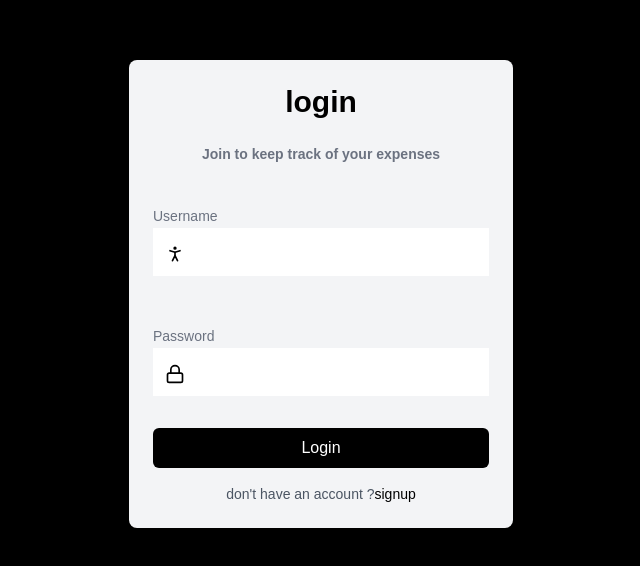
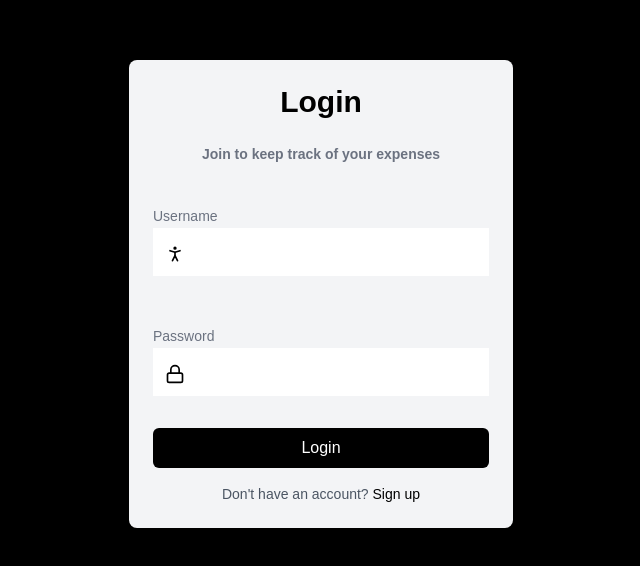
Before and after one commit to Abdullah-Radwan1/graphQl-project, a Next.js app in the folder client/: page /login in a window 1280 px wide. Shown: the part 106-672 px from the top of the page, without its empty margins (319-959 px from the left). Built offline with nearby package versions, Linux system fonts and the light colour scheme; no server answers.

Commit message:
adding cookies

```diff
--- a/client/app/login/page.tsx
+++ b/client/app/login/page.tsx
@@ -1,6 +1,5 @@
 "use client";
 import Input from "@/components/Input";
-
 import Link from "next/link";
 import React, { useEffect, useState } from "react";
 import { Lock, PersonStanding } from "lucide-react";
@@ -9,7 +8,9 @@ import { LOGIN } from "@/graphql/mutations/userMut";
 import toast from "react-hot-toast";
 import { useRouter } from "next/navigation";
 import { GET_AUTHENTICATED_USER } from "@/graphql/queries/userQuery";
-const page = () => {
+import Cookies from "js-cookie";
+
+const Page = () => {
   const router = useRouter();
   const {
     data: authuser,
@@ -29,26 +30,32 @@ const page = () => {
   });
 
   const [loginFunc, { data, loading }] = useMutation(LOGIN);
+
   const handleChange = (e: React.ChangeEvent<HTMLInputElement>) => {
     const { name, value } = e.target;
-
     setLoginData((prevData) => ({
       ...prevData,
       [name]: value,
     }));
   };
+
   const handleSubmit = async (e: React.FormEvent<HTMLFormElement>) => {
     e.preventDefault();
     try {
       await loginFunc({
         variables: { input: loginData },
       });
-   toast.success("logged in successfuly");
+      toast.success("Logged in successfully");
+
+      // Set the "isLoggedIn" cookie with a value of 1
+      Cookies.set("isLoggedIn", "1", { expires: 7 }); // Expires in 7 days
+
       router.push("/");
     } catch (error: any) {
-   toast.error(error.message || "error occured");
+      toast.error(error.message || "An error occurred");
     }
   };
+
   return (
     <div>
       <div className="h-screen flex justify-center items-center">
@@ -56,7 +63,7 @@ const page = () => {
           <div className="w-full bg-gray-100 min-w-80 sm:min-w-96 flex items-center justify-center">
             <div className="max-w-md w-full p-6">
               <h1 className="text-3xl font-semibold mb-6 text-black text-center">
-        login{" "}
+                Login
               </h1>
               <h1 className="text-sm font-semibold mb-6 text-gray-500 text-center">
                 Join to keep track of your expenses
@@ -74,12 +81,11 @@ const page = () => {
                   label="Password"
                   id="password"
                   name="password"
-         type="password" // You can specify input type like "password" here
+                  type="password"
                   value={loginData.password}
                   onChange={handleChange}
                   icon={Lock}
                 />
-
                 <div>
                   <button
                     type="submit"
@@ -92,9 +98,9 @@ const page = () => {
               </form>
               <div className="mt-4 text-sm text-gray-600 text-center">
                 <p>
-         don't have an account ?
+                  Don't have an account?{" "}
                   <Link href="/signup" className="text-black hover:underline">
-          signup
+                    Sign up
                   </Link>
                 </p>
               </div>
@@ -106,4 +112,4 @@ const page = () => {
   );
 };
 
-export default page;
+export default Page;
--- a/client/app/page.tsx
+++ b/client/app/page.tsx
@@ -13,10 +13,12 @@ import { useEffect, useState } from "react";
 import { ChartData, stat } from "@/types/transactionsType";
 import { useRouter } from "next/navigation";
 import { GET_AUTHENTICATED_USER } from "@/graphql/queries/userQuery";
+import Cookies from "js-cookie";
 
 ChartJS.register(ArcElement, Tooltip, Legend);
 
 const HomePage = () => {
+  const isLoggedIn = Cookies.get("isLoggedIn");
   const {
     data: authuser,
     error,
@@ -25,7 +27,7 @@ const HomePage = () => {
   const router = useRouter();
   console.log(authuser);
   useEffect(() => {
-    if (!authuser) {
+    if (!isLoggedIn) {
       router.push("/login");
     }
   }, [authuser, error, authloading, router]);
--- a/client/package.json
+++ b/client/package.json
@@ -12,6 +12,7 @@
     "@apollo/client": "^3.11.8",
     "chart.js": "^4.4.5",
     "graphql": "^16.9.0",
+    "js-cookie": "^3.0.5",
     "lucide-react": "^0.453.0",
     "next": "14.2.15",
     "react": "^18",
--- /dev/null
+++ b/package.json
@@ -0,0 +1,5 @@
+{
+  "devDependencies": {
+    "@types/js-cookie": "^3.0.6"
+  }
+}
```
Also changed, not shown: 2 other files (tests, documents, lock files or other folders). Lines whose indentation alone changed are shown as unchanged.
